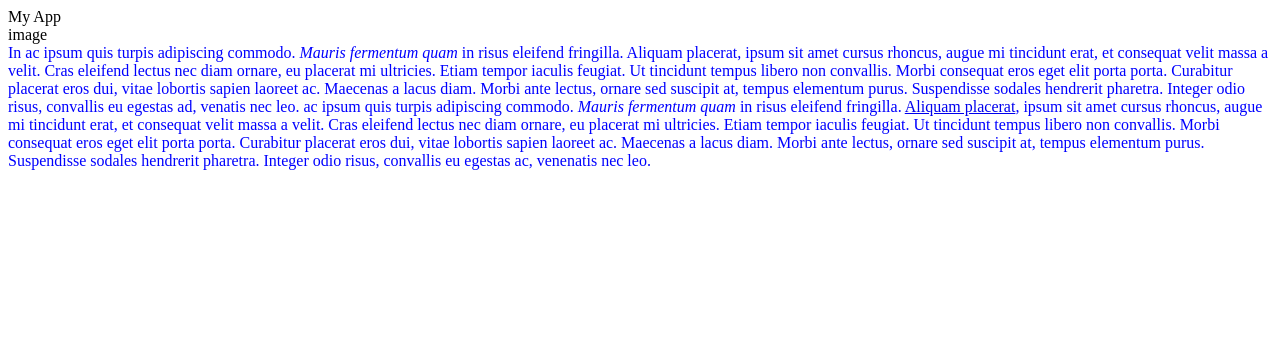
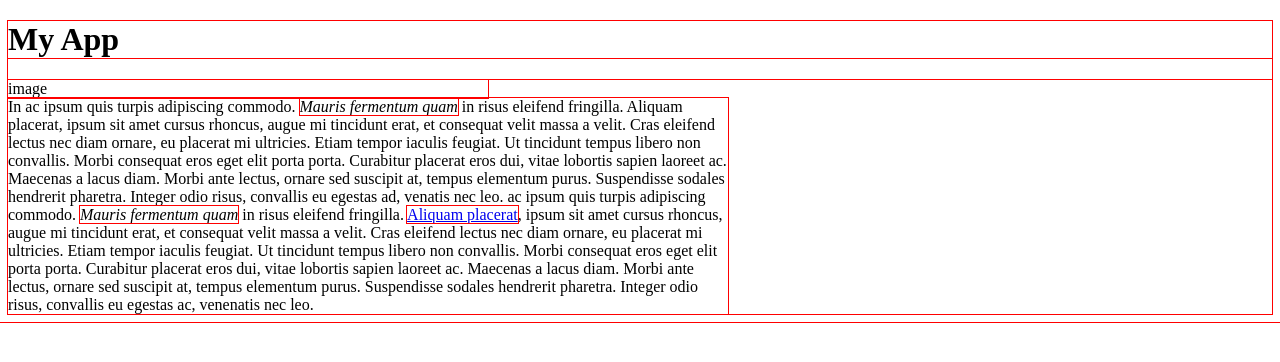
Before and after one commit to Pethaf/ud304, a plain HTML site: page portfolio/toplist/index.html in a window 1280 px wide. Drawn offline with Linux system fonts and the light colour scheme.

Commit message:
Explore some boxes

```diff
--- a/portfolio/toplist/index.html
+++ b/portfolio/toplist/index.html
@@ -8,7 +8,7 @@
 	</title>
 </head>
 <body>
-	<div class = "Title">My App</div>
+	<h1>My App</h1>
 	<div class="app">
 	<div class = "screenshot">image</div>
 	<div class= "description">In ac ipsum quis turpis adipiscing commodo. <em>Mauris fermentum quam</em> in risus eleifend fringilla. Aliquam placerat, ipsum sit amet cursus rhoncus, augue mi tincidunt erat, et consequat velit massa a velit. Cras eleifend lectus nec diam ornare, eu placerat mi ultricies. Etiam tempor iaculis feugiat. Ut tincidunt tempus libero non convallis. Morbi consequat eros eget elit porta porta. Curabitur placerat eros dui, vitae lobortis sapien laoreet ac. Maecenas a lacus diam. Morbi ante lectus, ornare sed suscipit at, tempus elementum purus. Suspendisse sodales hendrerit pharetra. Integer odio risus, convallis eu egestas ad, venatis nec leo. ac ipsum quis turpis adipiscing commodo. <em>Mauris fermentum quam</em> in risus eleifend fringilla. <a href="#">Aliquam placerat</a>, ipsum sit amet cursus rhoncus, augue mi tincidunt erat, et consequat velit massa a velit. Cras eleifend lectus nec diam ornare, eu placerat mi ultricies. Etiam tempor iaculis feugiat. Ut tincidunt tempus libero non convallis. Morbi consequat eros eget elit porta porta. Curabitur placerat eros dui, vitae lobortis sapien laoreet ac. Maecenas a lacus diam. Morbi ante lectus, ornare sed suscipit at, tempus elementum purus. Suspendisse sodales hendrerit pharetra. Integer odio risus, convallis eu egestas ac, venenatis nec leo.</div>
--- a/portfolio/toplist/style.css
+++ b/portfolio/toplist/style.css
@@ -1,4 +1,20 @@
+* {
+   outline: 1px solid red !important;
+}
+
+* {
+    -webkit-box-sizing: border-box;
+    -moz-box-sizing: border-box;
+    -ms-box-sizing: border-box;
+    box-sizing: border-box;
+}
+
+.screenshot
+{
+	     max-width: 480px;
+}
+
 .description
 {
-	color:#0000FF;
+	max-width: 720px;
 }
```
